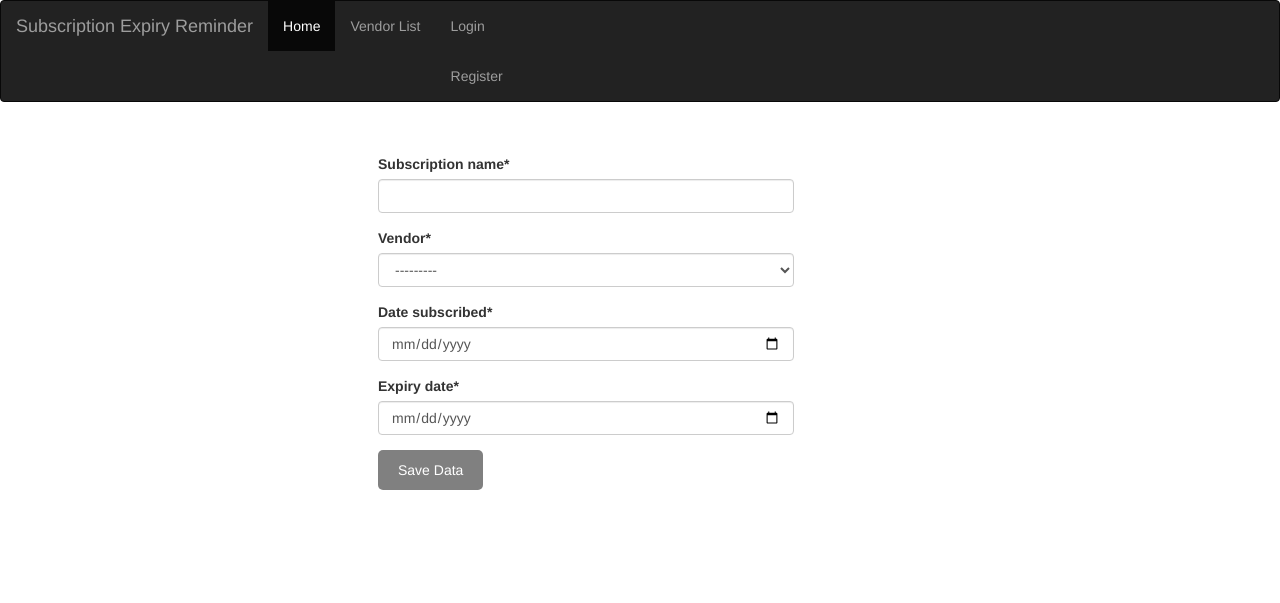
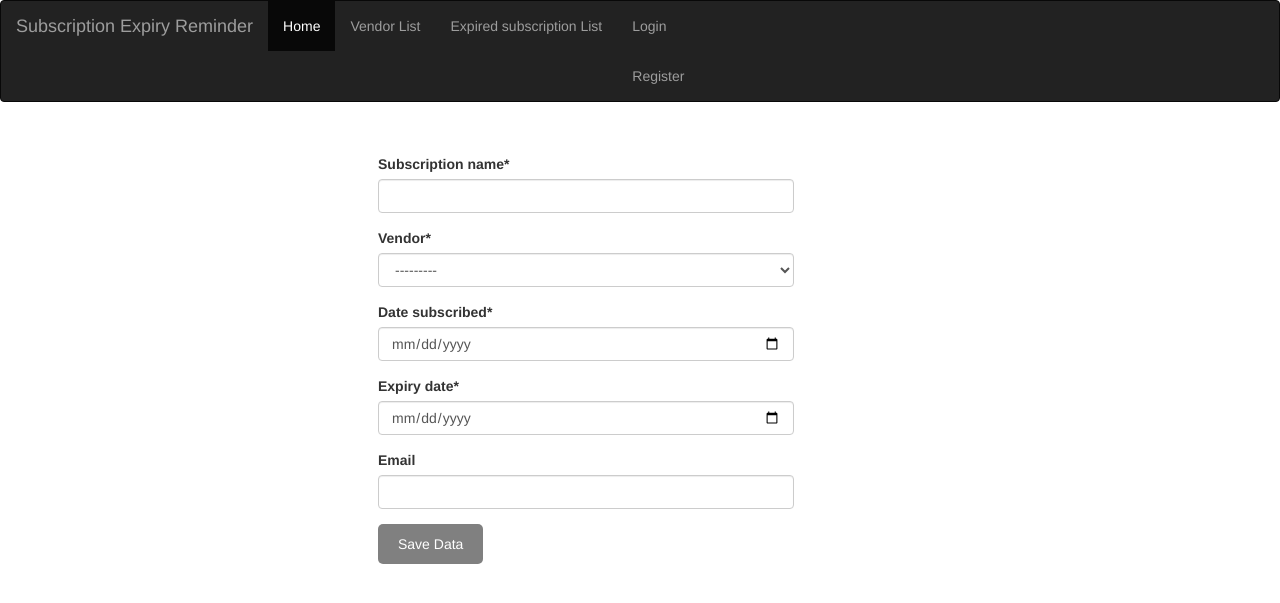
Before and after one commit to francodek/SubscriptionExpiryReminder, a Django app: page /accounts/add_subscription/ in a window 1280 px wide. Shown: the top 603 px of the page. Run offline with Django 4.2, Linux system fonts and the light colour scheme; data comes from the database, SQL or seed files in the repository; some libraries are stand-ins or nearby versions.

Commit message:
SubscriptionExpiryReminder

```diff
--- a/SubscriptionExpiryReminder/settings.py
+++ b/SubscriptionExpiryReminder/settings.py
@@ -146,6 +146,7 @@
 #email
 
 EMAIL_BACKEND = 'django.core.mail.backends.smtp.EmailBackend'
+#EMAIL_BACKEND = 'django.core.mail.backends.console.EmailBackend'
 EMAIL_HOST_USER = 'francisopogah@gmail.com'
 EMAIL_HOST = 'smtp.gmail.com'
 EMAIL_PORT = 587
--- a/accounts/forms.py
+++ b/accounts/forms.py
@@ -1,6 +1,9 @@
 from django import forms
+from django.contrib.auth.models import User
+
 from .models import *
 from datetimepicker.widgets import DateTimePicker
+from django.contrib.auth.forms import UserCreationForm
 
 
 class DatePickerInput(forms.DateInput):
@@ -26,8 +29,12 @@
         fields = '__all__'
 
 
-class ContactForm(forms.Form):
-	first_name = forms.CharField(max_length = 50)
-	last_name = forms.CharField(max_length = 50)
-	email_address = forms.EmailField(max_length = 150)
-	message = forms.CharField(widget = forms.Textarea, max_length = 2000)
+
+
+
+class CustomUserCreationForm(UserCreationForm):
+    email = forms.EmailField(required=True)
+
+    class Meta:
+        model = User
+        fields = ("username", "email", "password1", "password2")
--- a/accounts/models.py
+++ b/accounts/models.py
@@ -14,6 +14,7 @@
     vendor = models.ForeignKey(Vendor, on_delete=models.CASCADE)
     date_subscribed = models.DateTimeField(null=True, blank=True)
     expiry_date = models.DateTimeField(null=True,blank=True)
+    email = models.EmailField(blank=True, max_length=254)
 
     def __str__(self):
         return self.subscription_name
--- a/accounts/templates/index.html
+++ b/accounts/templates/index.html
@@ -34,6 +34,7 @@
     <ul class="nav navbar-nav">
       <li class="active"><a href="{% url 'subscription_list' %}">Home</a></li>
       <li><a href="{% url 'vendor_list' %}">Vendor List</a></li>
+        <li><a href="{% url 'expired_subscription_list' %}">Expired subscription List</a></li>
         <li>
             {% if user.is_authenticated %}
             <a href="{% url 'logout' %}">Logout</a>
--- a/accounts/templates/subscriptionlist.html
+++ b/accounts/templates/subscriptionlist.html
@@ -76,6 +76,5 @@
   </ul>
 {% endif %}
             </span>
-            </div>
         </div>
 {% endblock %}
--- a/accounts/urls.py
+++ b/accounts/urls.py
@@ -1,6 +1,8 @@
 from django.urls import path
 from . import views
 from django.contrib.auth.views import LoginView,LogoutView
+
+from .views import expiringsublist, send_email
 
 urlpatterns = [
     path('', views.indexView, name="home"),
@@ -16,6 +18,7 @@
     path('login/', LoginView.as_view(), name="login_url"),
     path('register/', views.registerView, name="register_url"),
     path('logout/',LogoutView.as_view(next_page='subscription_list'), name="logout"),
-
+    path('expired/', expiringsublist, name='expired_subscription_list'),
+    path('email/',send_email, name= 'send_email'),
 
 ]
--- a/accounts/views.py
+++ b/accounts/views.py
@@ -9,7 +9,10 @@
 from django.core.mail import send_mail
 from django.core.paginator import Paginator, EmptyPage, PageNotAnInteger #import Paginator
 from django.conf import settings
+from django.utils import timezone
+from datetime import timedelta
 from django.http import HttpResponseRedirect
+from .forms import CustomUserCreationForm
 
 
 # Create your views here.
@@ -23,7 +26,7 @@
 
     return render(request, 'index.html',context={'SubscriptionListView': page_obj})
 """""
-
+now = timezone.now()
 def indexView(request):
     subscription_list  = SubscriptionListView.objects.all()
     page = request.GET.get('page', 1)
@@ -52,6 +55,8 @@
         return Subscription.objects.all()
 
 
+
+
 @method_decorator(login_required, name='dispatch')
 class VendorListView(ListView):
     template_name = 'vendorlist.html'
@@ -60,6 +65,32 @@
     def get_queryset(self):
         return Vendor.objects.all()
 
+@login_required()
+def expiringsublist(request):
+    no_of_days = request.GET.get('days_left')
+    if no_of_days is not None:
+        days_left = int(no_of_days)
+        expired_subscription_list = Subscription.objects.filter(expiry_date__gte=now.date(),
+                                                                expiry_date__exact=now.date() + timedelta(days=days_left))
+
+        return render(request, 'expired_subscriptionlist.html',
+                      {'expired_subscription_list': expired_subscription_list})
+    expired_subscription_list = Subscription.objects.filter(expiry_date__gte=now.date(),
+                                                            expiry_date__exact=now.date() + timedelta(days=1))
+    return render(request, 'expired_subscriptionlist.html', {'expired_subscription_list': expired_subscription_list})
+
+def send_email(request):
+    if request.method == 'POST':
+        form = request.POST
+        expired_subscription_list = Subscription.objects.filter(expiry_date__gte=now.date(),
+                                                                expiry_date__exact=now.date() + timedelta(days=1))
+        for subscription in expired_subscription_list:
+            if subscription is not None:
+                subject = "Expriy notification"
+                message = f"Your Subscription, {subscription.subscription_name} will be expiring on {subscription.expiry_date}"
+                #to = form.cleaned_data['to']
+                send_mail(subject, message, 'francisopogah@gmail.com', ['francisopogah45@gmail.com', subscription.email])
+        return redirect('expired_subscription_list')
 
 """@login_required
 def dashboardview(request):
@@ -79,12 +110,12 @@
 
 def registerView(request):
     if request.method == "POST":
-        form = UserCreationForm(request.POST)
+        form = CustomUserCreationForm(request.POST)
         if form.is_valid():
             form.save()
             return redirect('login_url')
     else:
-        form = UserCreationForm()
+        form = CustomUserCreationForm()
     return render(request, 'registration/register.html', {'form': form})
 
 
@@ -147,13 +178,14 @@
             sub_name = form.cleaned_data.get("subscription_name")
             vendor = form.cleaned_data.get("vendor")
             date_subscribed = form.cleaned_data.get("date_subscribed")
-            expiry_date= form.cleaned_data.get("expiry_date")
+            expiry_date = form.cleaned_data.get("expiry_date")
+            email = form.cleaned_data.get("email")
             # process the data in form.cleaned_data as required
             # ...
             subject = "Subscription Notification"
             message = f"Hello, \nYou have successfully subscribed for {sub_name} from " \
                       f"{vendor} \nDate Subscribed - {date_subscribed} \nExpiration Date - {expiry_date}"
-            send_mail(subject, message, 'francisopogah@gmail.com', ['francisopogah45@gmail.com'])
+            send_mail(subject, message, 'francisopogah@gmail.com', {email})
             # redirect to a new URL:
             form.save()
             return redirect('subscription_list')
```
Also changed, not shown: accounts/templates/expired_subscriptionlist.html (added, +51 -0 lines), accounts/migrations/0002_subscription_email.py (added).
